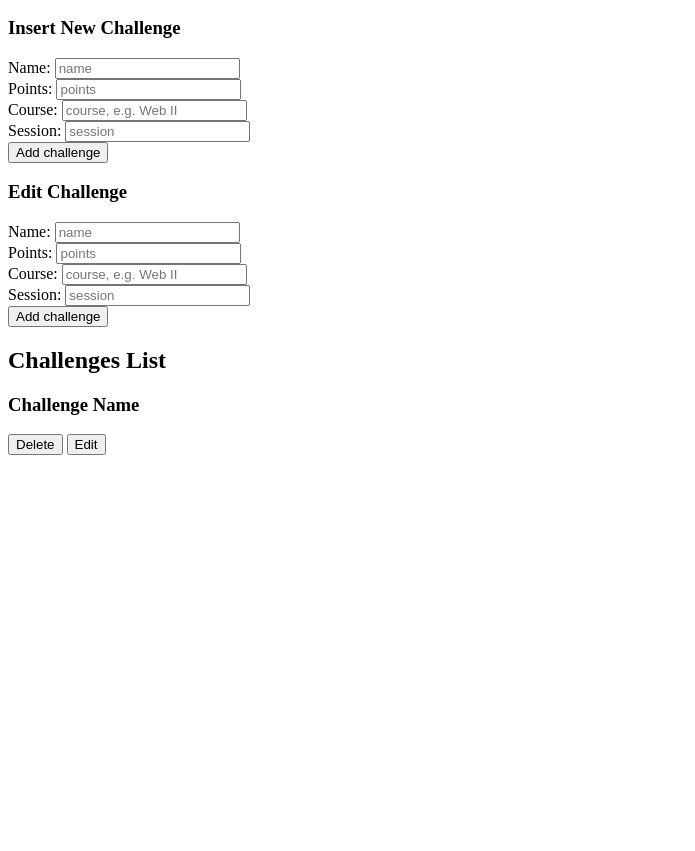
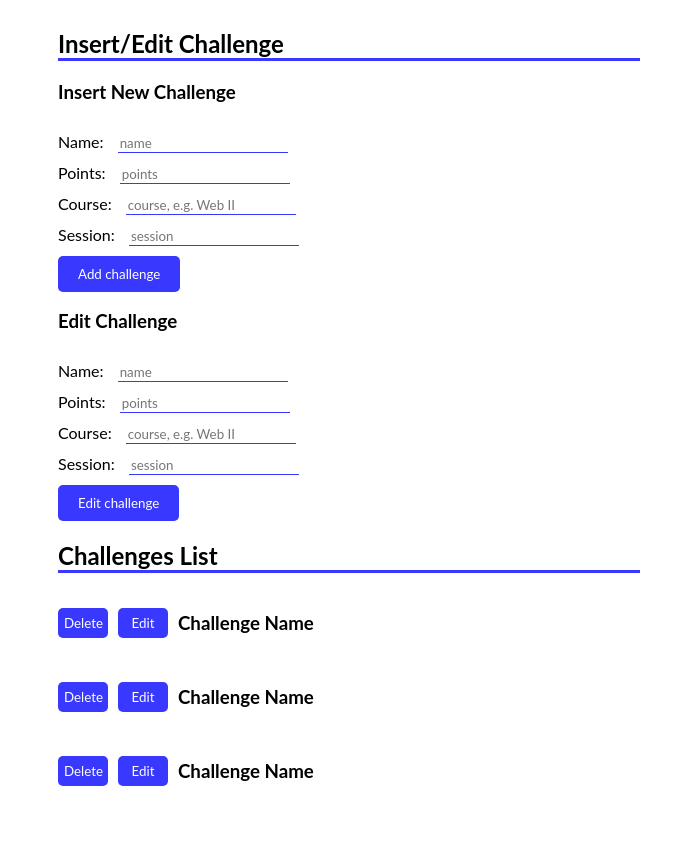
Before and after one commit to EHB-MCT/web-2-groupproject-frontend-team-sam, a plain HTML site: page index.html in a window 1280 px wide. Shown: the part 110-961 px from the top of the page, without its empty margins (0-695 px from the left). Before the commit the page ends 800 px from the top, so only its background shows below. Drawn offline with Linux system fonts and the light colour scheme.

Commit message:
Added basic CSS
Made a first version of the CSS file

```diff
--- a/index.html
+++ b/index.html
@@ -5,6 +5,7 @@
     <meta charset="UTF-8">
     <meta http-equiv="X-UA-Compatible" content="IE=edge">
     <meta name="viewport" content="width=device-width, initial-scale=1.0">
+    <link rel="stylesheet" href="./style.css">
     <title>Challenge Manager</title>
 </head>
 
@@ -17,49 +18,59 @@
             <h2>Insert/Edit Challenge</h2>
             <h3>Insert New Challenge</h3>
             <form id="insertForm">
-                <div>
+                <div class="insertFormInput">
                     <label for="challengeName">Name:</label>
                     <input name="challengeName" placeholder="name" type="text">
                 </div>
-                <div>
+                <div class="insertFormInput">
                     <label for="challengePoints">Points:</label>
                     <input name="challengePoints" placeholder="points" type="text">
                 </div>
-                <div>
+                <div class="insertFormInput">
                     <label for="challengeCourse">Course:</label>
                     <input name="challengeCourse" placeholder="course, e.g. Web II" type="text">
                 </div>
-                <div>
+                <div class="insertFormInput">
                     <label for="challengeSession">Session:</label>
                     <input name="challengeSession" placeholder="session" type="text">
                 </div>
-                <button id="submitButton" type="submit">Add challenge</button>
+                <button class="submitButton" id="submitInsertButton" type="submit">Add challenge</button>
             </form>
             <h3>Edit Challenge</h3>
             <form id="editForm">
-                <div>
+                <div class="editFormInput">
                     <label for="challengeName">Name:</label>
                     <input name="challengeName" placeholder="name" type="text">
                 </div>
-                <div>
+                <div class="editFormInput">
                     <label for="challengePoints">Points:</label>
                     <input name="challengePoints" placeholder="points" type="text">
                 </div>
-                <div>
+                <div class="editFormInput">
                     <label for="challengeCourse">Course:</label>
                     <input name="challengeCourse" placeholder="course, e.g. Web II" type="text">
                 </div>
-                <div>
+                <div class="editFormInput">
                     <label for="challengeSession">Session:</label>
                     <input name="challengeSession" placeholder="session" type="text">
                 </div>
-                <button id="submitButton" type="submit">Add challenge</button>
+                <button class="submitButton" id="submitEditButton" type="submit">Edit challenge</button>
             </form>
         </section>
         <section>
             <h2>Challenges List</h2>
             <section>
-                <article>
+                <article class="listArticle">
+                    <h3>Challenge Name</h3>
+                    <button>Delete</button>
+                    <button>Edit</button>
+                </article>
+                <article class="listArticle">
+                    <h3>Challenge Name</h3>
+                    <button>Delete</button>
+                    <button>Edit</button>
+                </article>
+                <article class="listArticle">
                     <h3>Challenge Name</h3>
                     <button>Delete</button>
                     <button>Edit</button>
--- /dev/null
+++ b/style.css
@@ -0,0 +1,69 @@
+* {
+    font-family: Lato, sans-serif, serif;
+}
+
+header h1 {
+    color: rgb(56, 56, 255);
+    font-weight: 900;
+    margin: 50px;
+
+}
+
+main {
+    margin: 50px;
+}
+
+h2 {
+    border-bottom: 3px solid rgb(56, 56, 255);
+    width: 50%;
+}
+
+.insertFormInput,
+.editFormInput {
+    padding-top: 10px;
+}
+
+.insertFormInput>input,
+.editFormInput>input {
+    border: none;
+    border-bottom: 1px solid rgb(56, 56, 255);
+    margin-left: 10px;
+}
+
+.submitButton {
+    border-style: none;
+    border-radius: 5px;
+    background-color: rgb(56, 56, 255);
+    color: white;
+    padding: 10px 20px;
+    margin-top: 10px;
+    transition: 0.5s ease;
+}
+
+.submitButton:hover {
+    background-color: rgb(110, 110, 255);
+    transition: 0.5s ease;
+}
+
+.listArticle {
+    display: flex;
+    margin-bottom: 15px;
+    align-items: center;
+}
+
+.listArticle button {
+    margin-right: 10px;
+    order: -1;
+    width: 50px;
+    border-style: none;
+    border-radius: 5px;
+    height: 30px;
+    background-color: rgb(56, 56, 255);
+    color: white;
+    transition: 0.5s ease;
+}
+
+.listArticle button:hover {
+    background-color: rgb(110, 110, 255);
+    transition: 0.5s ease;
+}
```
